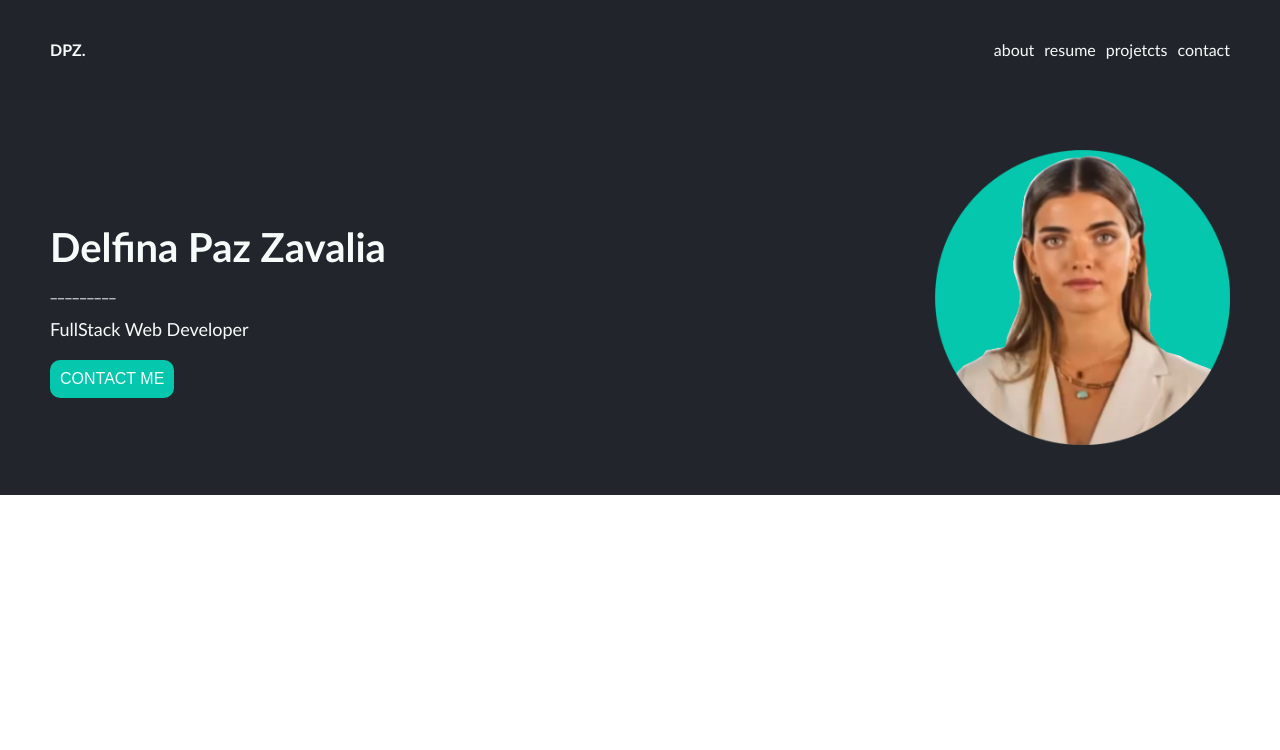
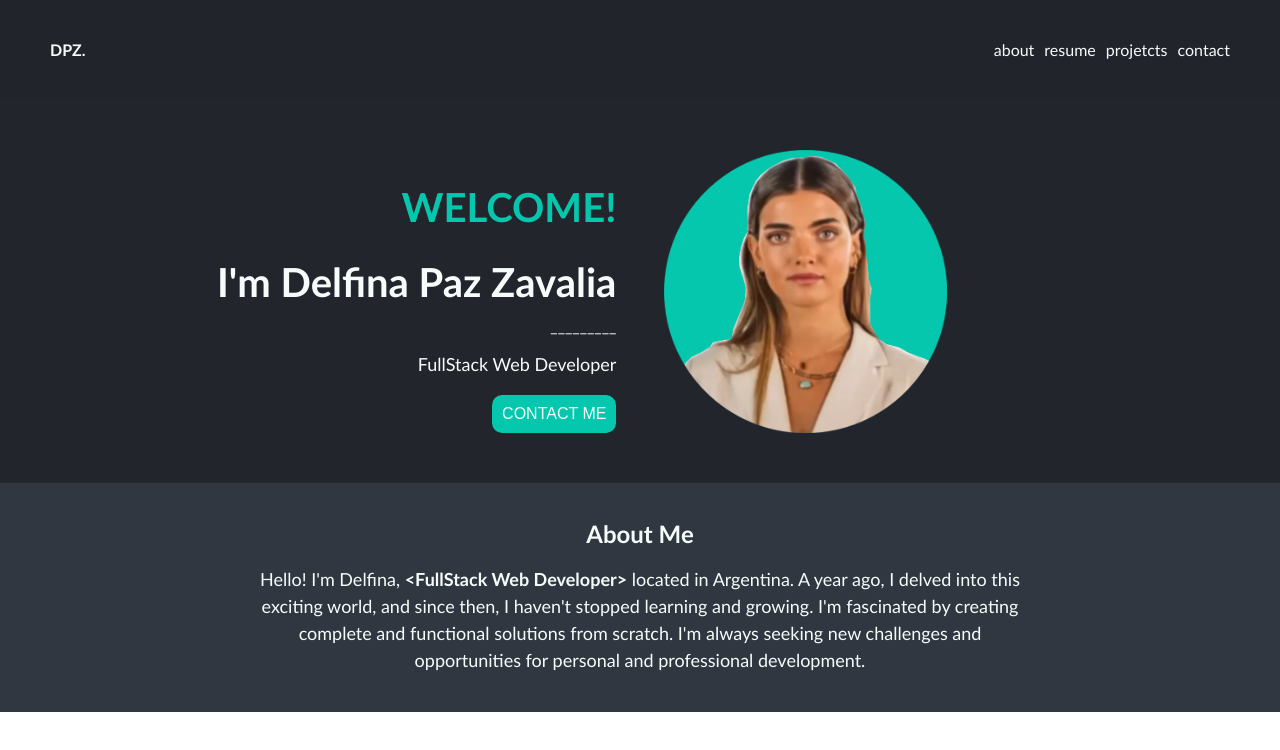
Before and after one commit to delfinapazzavalia/Portfolio, a React (Create React App) app: page / in a window 1280 px wide. Shown: the top 750 px of the page. Built offline with nearby package versions, Linux system fonts and the light colour scheme.

Commit message:
about me

```diff
--- a/src/App.js
+++ b/src/App.js
@@ -2,12 +2,14 @@
 import Navbar from "./components/Navbar";
 import Home from "./components/Home";
 import '../src/App.css'
+import About from "./components/About";
 
 function App() {
   return (
  <>
  <Navbar />
  <Home />
+ <About />
  </>
   );
 }
--- /dev/null
+++ b/src/components/About.css
@@ -0,0 +1,29 @@
+.about-me-container {
+    text-align: center;
+    padding: 20px;
+    background-color: #303741;
+    color: #f6fcfa;
+    padding-left: 20%;
+    padding-right: 20%;
+  }
+
+  .title {
+    font-size: 24px;
+    font-weight: bold;
+    margin-bottom: 10px;
+  }
+
+  .text {
+    font-size: 18px;
+    line-height: 1.5;
+  }
+
+  @media (max-width: 600px) {
+    .title {
+      font-size: 20px;
+    }
+
+    .text {
+      font-size: 16px;
+    }
+  }
--- /dev/null
+++ b/src/components/About.jsx
@@ -0,0 +1,22 @@
+import React from "react";
+import "./About.css";
+
+const About = () => {
+  return (
+    <>
+      <div className="about-me-container">
+        <h1 className="title">About Me</h1>
+        <p className="text">
+          Hello! I'm Delfina, <strong>{'<'}FullStack Web Developer{'>'}</strong> located
+          in Argentina. A year ago, I delved into this exciting world, and since
+          then, I haven't stopped learning and growing. I'm fascinated by
+          creating complete and functional solutions from scratch. I'm always
+          seeking new challenges and opportunities for personal and professional
+          development.
+        </p>
+      </div>
+    </>
+  );
+};
+
+export default About;
--- a/src/components/Home.css
+++ b/src/components/Home.css
@@ -1,22 +1,29 @@
 .home {
-  background-color: #22252C;
+  background-color: #22252c;
   display: flex;
   justify-content: center;
   align-items: center;
   padding: 150px 50px;
   padding-bottom: 50px;
-  color: #F6FCFA;
+  color: #f6fcfa;
 }
 
 .home-left {
-  text-align: left;
+  text-align: right;
   flex: 1;
+  padding-right: 2%;
 }
 
 .home-left h1 {
   font-size: 40px;
   font-weight: bold;
   margin-bottom: 10px;
+}
+.home-left h2 {
+  font-size: 40px;
+  font-weight: bold;
+  margin-bottom: 10px;
+  color: #05c7ad;
 }
 
 .home-left p {
@@ -27,7 +34,8 @@
 .home-right {
   flex: 1;
   display: flex;
-  justify-content: flex-end;
+  justify-content: flex-start;
+  padding-left: 2%;
 }
 
 .home-right img {
@@ -36,8 +44,8 @@
 }
 
 .my-button {
-  background-color: #05C7AD;
-  color: #F6FCFA;
+  background-color: #05c7ad;
+  color: #f6fcfa;
   border-radius: 10px;
   border-style: hidden;
 
@@ -47,7 +55,7 @@
   font-size: 1em;
 }
 .my-button:hover {
-  background-color: #027D6D;
+  background-color: #027d6d;
 }
 
 @media (max-width: 900px) {
@@ -63,9 +71,9 @@
   }
   .home-right {
     margin-top: 10px;
-      display: flex;
-      flex-wrap: wrap;
-      justify-content: center;
-      align-items: center;
+    display: flex;
+    flex-wrap: wrap;
+    justify-content: center;
+    align-items: center;
   }
 }
--- a/src/components/Home.jsx
+++ b/src/components/Home.jsx
@@ -6,7 +6,8 @@ const Home = () => {
   return (
     <div className="home">
       <div className="home-left">
-        <h1>Delfina Paz Zavalia</h1>
+        <h2>WELCOME!</h2>
+        <h1>I'm Delfina Paz Zavalia</h1>
         <span>_________</span>
         <p>FullStack Web Developer</p>
         <button class="my-button">CONTACT ME</button>
```
